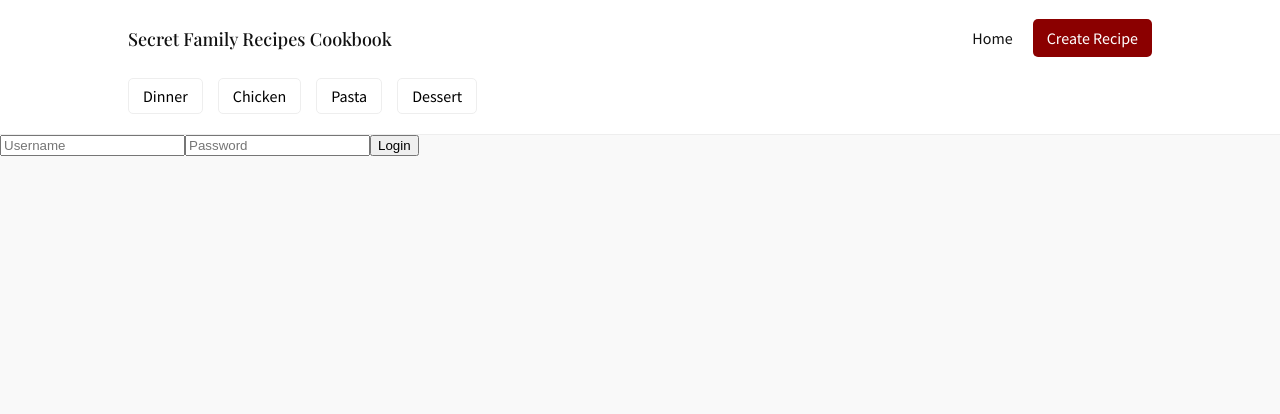
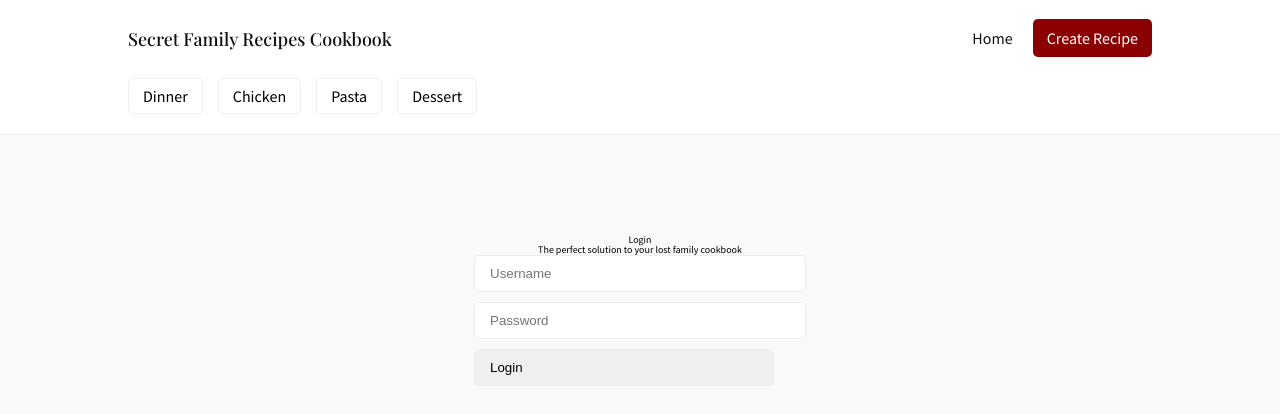
Before and after one commit to Secret-Family-Recipes-5/Front-End, a React (Create React App) app in the folder secret-recipes/: page / in a window 1280 px wide. Shown: the top 414 px of the page. Built offline with nearby package versions, Linux system fonts and the light colour scheme.

Commit message:
progress on login page

```diff
--- a/secret-recipes/src/components/Login.js
+++ b/secret-recipes/src/components/Login.js
@@ -37,6 +37,8 @@ const Login = () => {
 
   return (
     <div className='formContainer'>
+      <h2>Login</h2>
+      <p>The perfect solution to your lost family cookbook</p>
       <form onSubmit={handleSubmit} >
 
         <input
--- a/secret-recipes/src/css/index.css
+++ b/secret-recipes/src/css/index.css
@@ -109,6 +109,25 @@ html {
 body {
   background-color: #f9f9f9;
 }
+.formContainer {
+  display: flex;
+  align-items: center;
+  flex-direction: column;
+  margin-top: 100px;
+}
+input,
+button {
+  padding: 10px 15px;
+  border: 1px solid #EEEEEE;
+  display: flex;
+  flex-direction: column;
+  width: 300px;
+  margin-bottom: 10px;
+  border-radius: 5px;
+}
+button {
+  margin: 0;
+}
 .navContainer {
   background: white;
   border-bottom: 1px solid #EEEEEE;
--- a/secret-recipes/src/less/index.less
+++ b/secret-recipes/src/less/index.less
@@ -3,5 +3,6 @@
 @import 'global.less';
 
 // Components
+@import 'login.less';
 @import 'nav.less';
 @import 'category.less';
--- /dev/null
+++ b/secret-recipes/src/less/login.less
@@ -0,0 +1,20 @@
+.formContainer {
+  display: flex;
+  align-items: center;
+  flex-direction: column;
+  margin-top: 100px;
+}
+
+input, button {
+  padding: 10px 15px;
+  border: 1px solid #EEEEEE;
+  display: flex;
+  flex-direction: column;
+  width: 300px;
+  margin-bottom: 10px;
+  border-radius: 5px;
+}
+
+button {
+  margin: 0;
+}
```
